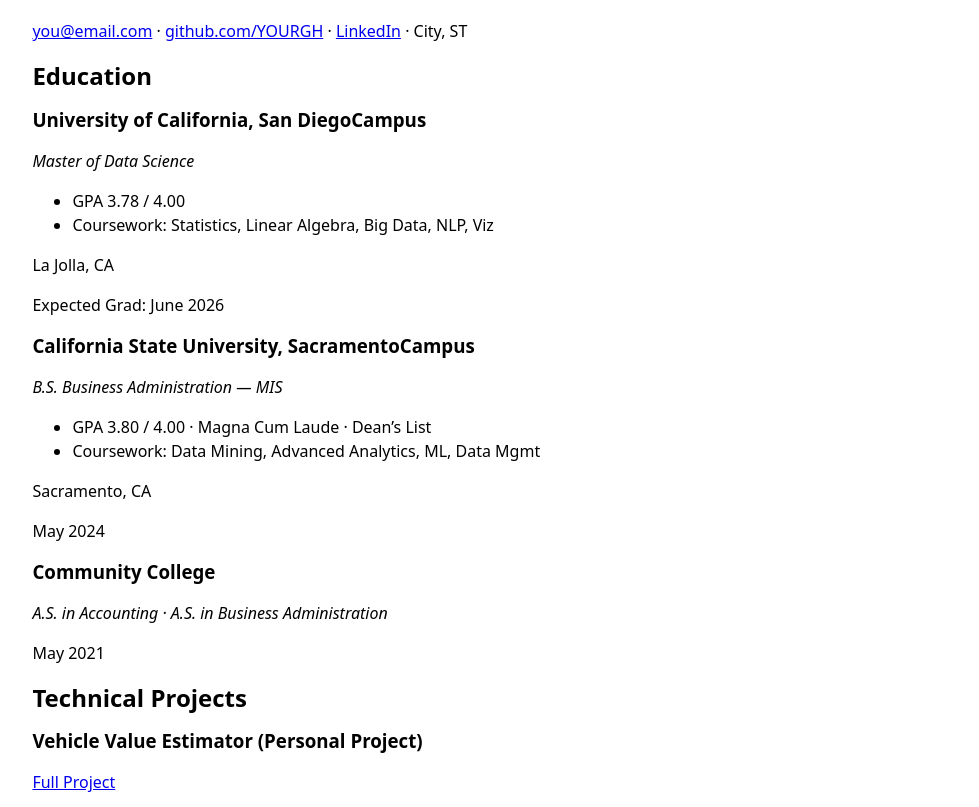
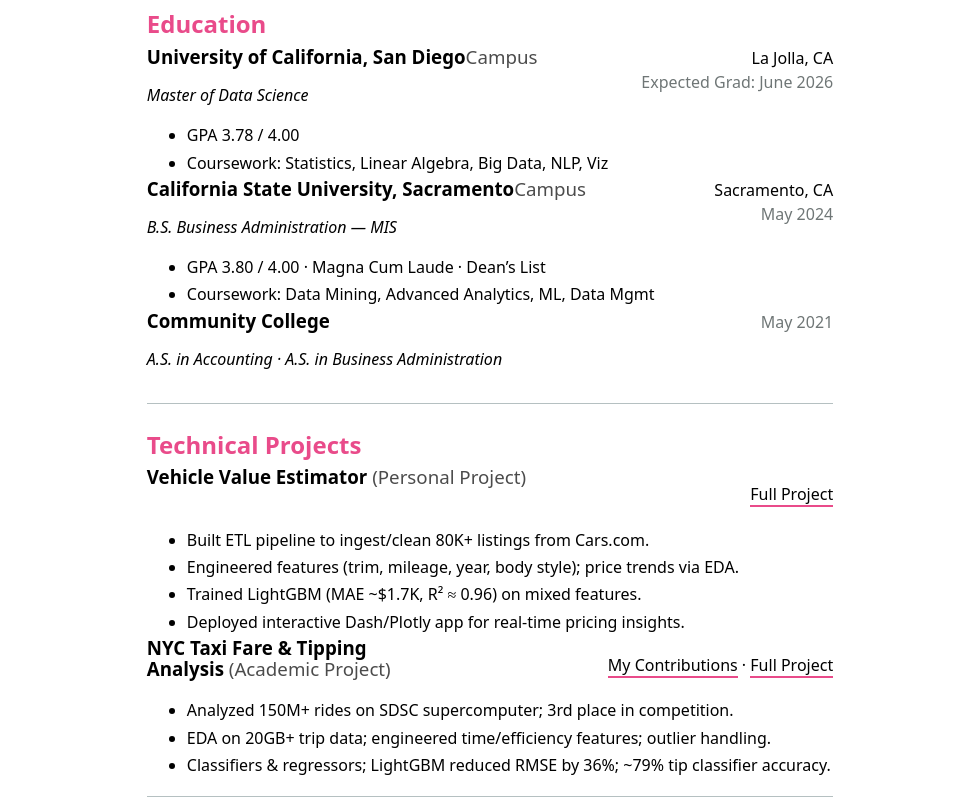
Before and after one commit to zmosDS/portfolio, a plain HTML site: page resume/index.html in a window 1280 px wide. Shown: the part 311-1118 px from the top of the page, without its empty margins (150-1129 px from the left). Drawn offline with Linux system fonts and the light colour scheme.

Commit message:
Update style.css

```diff
--- a/style.css
+++ b/style.css
@@ -104,3 +104,49 @@
 /* Finishing touches: heading hierarchy */
 h1 { font-size: 400%; line-height: 1.1; text-wrap: balance; }
 h2, h3, h4, h5, h6 { line-height: 1.1; text-wrap: balance; }
+
+/*   RESUME   */
+/* Accent + typography helpers (if not already set) */
+:root { --cool-gray: oklch(80% 3% 200); }
+@supports not (color: oklch(0% 0 0)) { :root { --cool-gray: #9aa0a6; } }
+
+.cv {
+  max-width: 75ch;
+  margin: 2rem auto;
+  display: grid;
+  gap: 1.25rem;
+}
+
+/* section dividers */
+.cv section { padding-bottom: 1rem; border-bottom: 1px solid var(--cool-gray); }
+
+/* header */
+.cv-header h1 { margin: 0 0 .25rem; font-size: 280%; line-height: 1.1; }
+.cv-header p { margin: 0; }
+
+/* rows with right-aligned dates/places */
+.cv .row {
+  display: grid;
+  grid-template-columns: 1fr auto;
+  align-items: start;
+  gap: .5rem 1rem;
+}
+.cv .row .right { text-align: right; white-space: nowrap; }
+.cv .row .place { margin: 0; }
+.cv .row .date  { margin: 0; color: color-mix(in oklch, var(--cool-gray) 70%, black); }
+
+/* headings */
+.cv h2 { margin: .5rem 0; line-height: 1.1; text-wrap: balance; color: var(--color-accent); }
+.cv h3 { margin: 0; line-height: 1.15; }
+.cv .muted { opacity: .7; font-weight: 500; }
+
+/* lists */
+.cv .bullets { margin: .35rem 0 0; }
+.cv .bullets li { margin: .2rem 0; }
+
+/* links cluster on right side */
+.cv .links a { text-decoration: none; color: inherit; border-bottom: 2px solid var(--color-accent); }
+.cv .links a:hover { border-bottom-width: .4em; }
+
+/* download link */
+.cv .download { margin-top: .5rem; }
```
